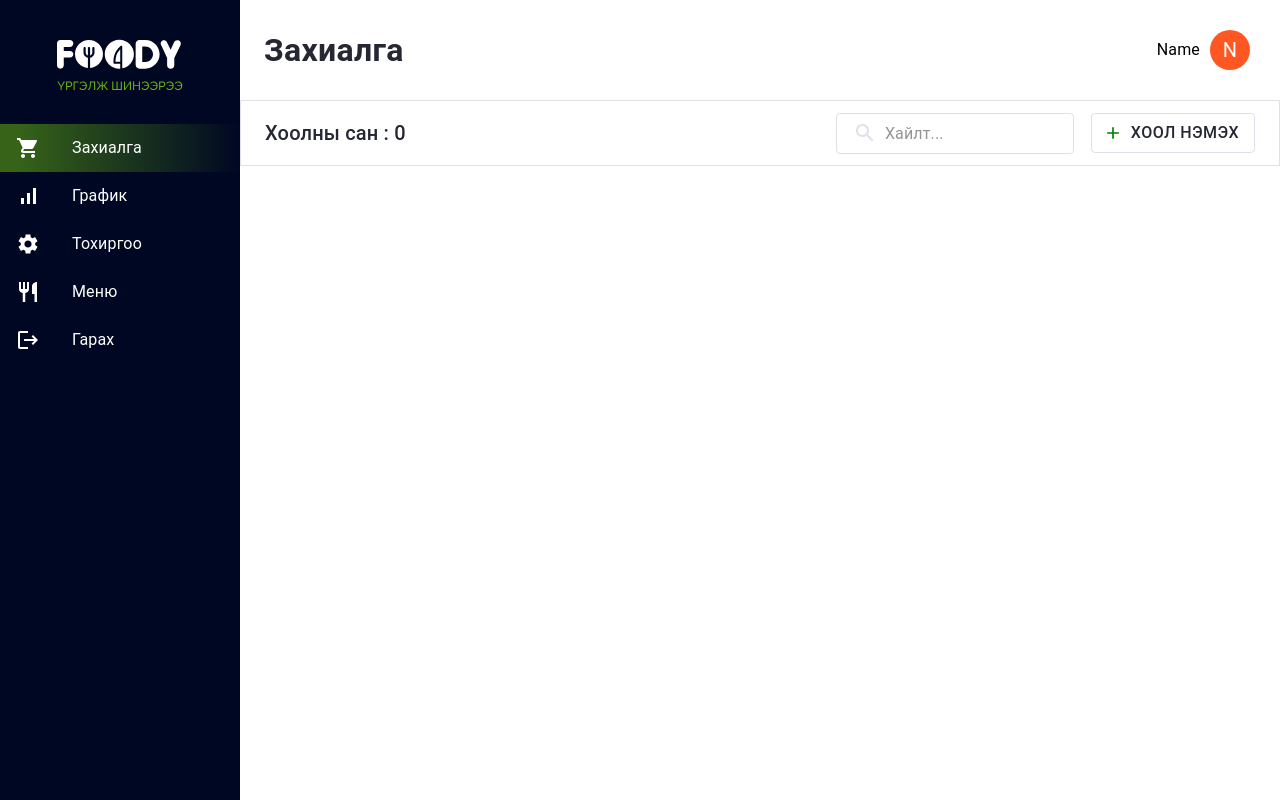
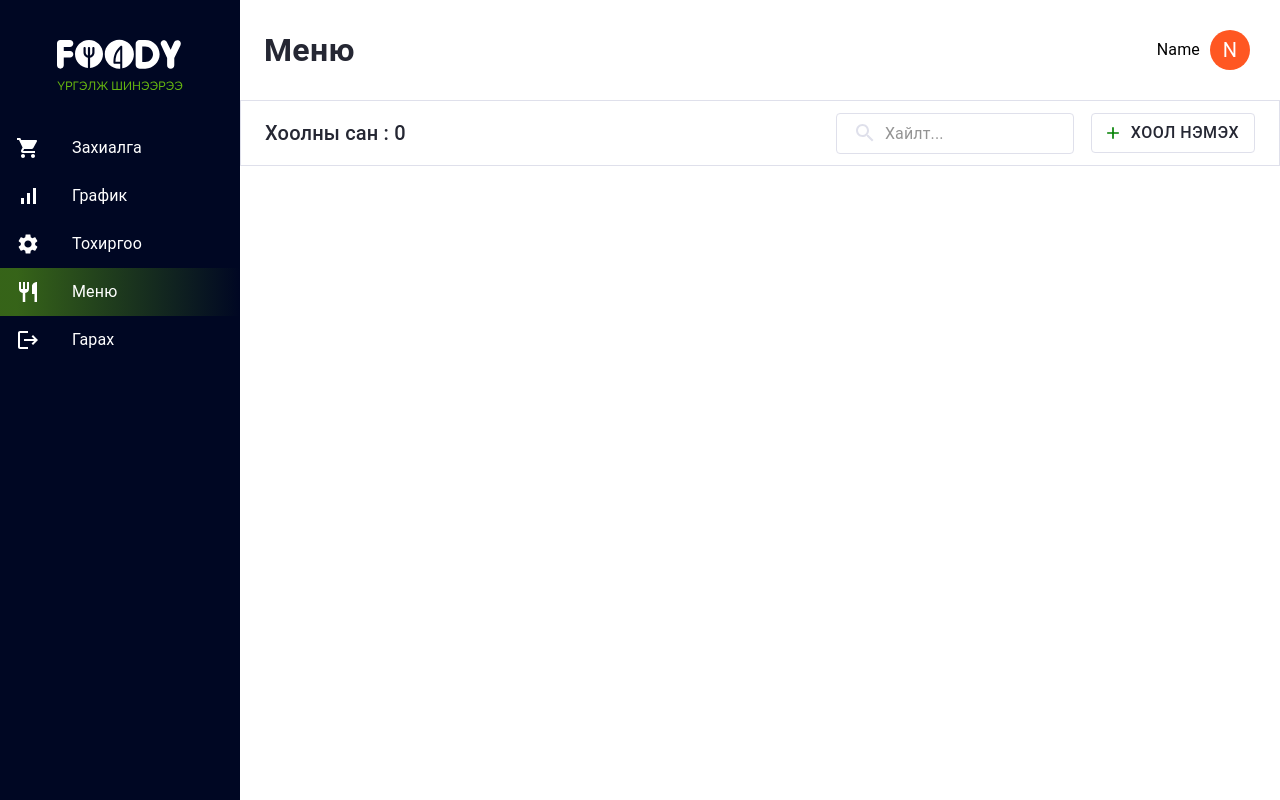
Before and after one commit to chinkhuslen/foody, a React (Create React App) app: page /menu in a window 1280 px wide. Built offline with nearby package versions, Linux system fonts and the light colour scheme.

Commit message:
fixed AppBar Bug

```diff
--- a/src/App.js
+++ b/src/App.js
@@ -5,18 +5,22 @@ import MenuPage from "./adminPages/adminMenu";
 import SettingsPage from "./adminPages/adminSettings";
 import OrderPage from "./adminPages/OrderPage";
 import ResponsiveDrawer from "./components/navigation";
-import './style.css'
-
+import "./style.css";
+import { useNavContext } from "./provider/navContext";
 const App = () => {
+  const { currentPage, setCurrentPage } = useNavContext();
+  console.log(currentPage);
   return (
     <Router>
       <div>
         <ResponsiveDrawer />
-        <Box sx={{
+        <Box
+          sx={{
             width: { sm: `calc(100% - 240px)` },
             ml: { sm: `240px` },
-        mt:'100px'
-      }}>
+            mt: "100px",
+          }}
+        >
           <Routes>
             <Route path="/" element={<OrderPage />}></Route>
             <Route path="/dashboard" element={<DashboardPage />}></Route>
--- a/src/adminPages/OrderPage.jsx
+++ b/src/adminPages/OrderPage.jsx
@@ -1,9 +1,12 @@
 import { Box } from "@mui/system"
-const OrderPage = () =>{
-    return(
-    <Box>
-        Hello
-    </Box>
+import { useNavContext } from '../provider/navContext'
+const OrderPage = () => {
+    const { setCurrentPage, currentPage } = useNavContext();
+    setCurrentPage('Захиалга');
+    return (
+        <Box>
+            Order
+        </Box>
     )
 }
 export default OrderPage
--- a/src/adminPages/adminDashboard.jsx
+++ b/src/adminPages/adminDashboard.jsx
@@ -1,4 +1,7 @@
-const DashboardPage = () =>{
-    return(<div>DashboardPage</div>)
+import { useNavContext } from '../provider/navContext'
+const DashboardPage = () => {
+    const { setCurrentPage, currentPage } = useNavContext();
+    setCurrentPage('График');
+    return (<div>DashboardPage</div>)
 }
 export default DashboardPage
--- a/src/adminPages/adminMenu.jsx
+++ b/src/adminPages/adminMenu.jsx
@@ -6,11 +6,11 @@ import Toolbar from '@mui/material/Toolbar';
 import Typography from '@mui/material/Typography';
 import InputBase from '@mui/material/InputBase';
 import SearchIcon from '@mui/icons-material/Search';
-import {Button} from '@mui/material'
+import { Button } from '@mui/material'
 import AddIcon from '@mui/icons-material/Add';
-
+import { useNavContext } from '../provider/navContext'
 const Search = styled('div')(({ theme }) => ({
-  border:'1px solid #DFE0EB',
+  border: '1px solid #DFE0EB',
   position: 'relative',
   borderRadius: theme.shape.borderRadius,
   marginLeft: 0,
@@ -44,18 +44,26 @@ const StyledInputBase = styled(InputBase)(({ theme }) => ({
     },
   },
 }));
+const addMeal = () => {
+  const root = document.getElementById('root');
+  const newDiv = document.createElement('div');
+  newDiv.innerText = 'Hello';
+  root.appendChild(newDiv);
 
-const MenuPage = () =>{
-    return(
+}
+const MenuPage = () => {
+  const { setCurrentPage, currentPage } = useNavContext();
+  setCurrentPage('Меню');
+  return (
     <Box>
       <Box sx={{ flexGrow: 1 }}>
         <AppBar
           position="static"
           elevation={0}
           sx={{
-        backgroundColor:'white',
-        color:'black',
-        border:'1px solid #DFE0EB'
+            backgroundColor: 'white',
+            color: 'black',
+            border: '1px solid #DFE0EB'
           }}
         >
           <Toolbar>
@@ -63,21 +71,21 @@ const MenuPage = () =>{
               variant="h6"
               noWrap
               component="div"
-            sx={{ flexGrow: 1, display: { xs: 'none', sm: 'block' },color:'#252733' }}
+              sx={{ flexGrow: 1, display: { xs: 'none', sm: 'block' }, color: '#252733' }}
             >
               Хоолны сан : {'0'}
             </Typography>
 
             <Search >
               <SearchIconWrapper>
-              <SearchIcon sx={{color:'#DFE0EB'}}/>
+                <SearchIcon sx={{ color: '#DFE0EB' }} />
               </SearchIconWrapper>
               <StyledInputBase
                 placeholder="Хайлт... "
                 inputProps={{ 'aria-label': 'search' }}
               />
             </Search>
-          <Button variant="outlined" sx={{color:'#252733', border:"1px solid #DFE0EB",ml:'17px',fontSize:{xs:'9px',sm:'16px'}}} startIcon={<AddIcon sx={{color:'green'}}/>}>Хоол нэмэх</Button>
+            <Button onClick={addMeal} variant="outlined" sx={{ color: '#252733', border: "1px solid #DFE0EB", ml: '17px', fontSize: { xs: '9px', sm: '16px' } }} startIcon={<AddIcon sx={{ color: 'green' }} />}>Хоол нэмэх</Button>
           </Toolbar>
         </AppBar>
       </Box>
--- a/src/adminPages/adminSettings.jsx
+++ b/src/adminPages/adminSettings.jsx
@@ -1,4 +1,7 @@
-const SettingsPage = () =>{
-    return(<div>SettingsPage</div>)
+import { useNavContext } from '../provider/navContext'
+const SettingsPage = () => {
+    const { setCurrentPage, currentPage } = useNavContext();
+    setCurrentPage('Тохиргоо');
+    return (<div>SettingsPage</div>)
 }
 export default SettingsPage
--- a/src/components/navigation.jsx
+++ b/src/components/navigation.jsx
@@ -17,11 +17,11 @@ import RestaurantIcon from "@mui/icons-material/Restaurant";
 import LogoutIcon from "@mui/icons-material/Logout";
 import ShoppingCartIcon from "@mui/icons-material/ShoppingCart";
 import { Link } from "react-router-dom";
-import {Avatar} from "@mui/material";
+import { Avatar } from "@mui/material";
 import { deepOrange, deepPurple } from '@mui/material/colors';
 import Logo from "../Logo";
 import { useState } from "react";
-
+import { useNavContext } from '../provider/navContext'
 const drawerWidth = 240;
 
 function ResponsiveDrawer(props) {
@@ -31,7 +31,7 @@ function ResponsiveDrawer(props) {
   const handleDrawerToggle = () => {
     setMobileOpen(!mobileOpen);
   };
-  const [currentPage, setCurrentPage] = useState('Захиалга')
+  const { currentPage } = useNavContext();
 
   const drawer = (
     <div>
@@ -58,8 +58,8 @@ function ResponsiveDrawer(props) {
           { text: "Меню", path: "/menu", icon: <RestaurantIcon /> },
           { text: "Гарах", path: "/", icon: <LogoutIcon /> },
         ].map((el) => (
-          <Link to={el.path} onClick={() => setCurrentPage(el.text)}>
-            <ListItem key={el.text} disablePadding sx={{ color: "#ffffff",background: currentPage==el.text ? 'linear-gradient(90deg, rgba(102,182,15,0.5303308823529411) 7%, rgba(102,182,15,0) 100%)':'none' }}>
+          <Link to={el.path}>
+            <ListItem key={el.text} disablePadding sx={{ color: "#ffffff", background: currentPage == el.text ? 'linear-gradient(90deg, rgba(102,182,15,0.5303308823529411) 7%, rgba(102,182,15,0) 100%)' : 'none' }}>
               <ListItemButton>
                 <ListItemIcon sx={{ color: "#ffffff" }}>{el.icon}</ListItemIcon>
                 <ListItemText primary={el.text} />
@@ -82,14 +82,14 @@ function ResponsiveDrawer(props) {
         position="fixed"
         sx={{
           width: { sm: `calc(100% - ${drawerWidth}px)` },
-          right:0,
-          backgroundColor:'white',
-          color:'black',
-          height:'100px',
+          right: 0,
+          backgroundColor: 'white',
+          color: 'black',
+          height: '100px',
         }}
         elevation={0}
       >
-        <Toolbar sx={{display:{sm:"flex"}, alignItems:{sm:'center'},height:'100%'}}>
+        <Toolbar sx={{ display: { sm: "flex" }, alignItems: { sm: 'center' }, height: '100%' }}>
           <IconButton
             color="inherit"
             aria-label="open drawer"
@@ -97,14 +97,14 @@ function ResponsiveDrawer(props) {
             onClick={handleDrawerToggle}
             sx={{ mr: 2, display: { sm: "none" } }}
           >
-            <MenuIcon sx={{color:'#252733'}} />
+            <MenuIcon sx={{ color: '#252733' }} />
           </IconButton>
 
-          <Typography noWrap component="div" sx={{fontSize:'32px',fontWeight:'700' ,lineHeight:'40px',color:'#252733'}}>
+          <Typography noWrap component="div" sx={{ fontSize: '32px', fontWeight: '700', lineHeight: '40px', color: '#252733' }}>
             {currentPage}
           </Typography>
 
-          <Box sx={{position:'absolute', right:30+"px", display:"flex", alignItems:'center',gap:10+'px'}}>
+          <Box sx={{ position: 'absolute', right: 30 + "px", display: "flex", alignItems: 'center', gap: 10 + 'px' }}>
             <Typography>
               Name
             </Typography>
@@ -153,7 +153,7 @@ function ResponsiveDrawer(props) {
             "& .MuiDrawer-paper": {
               boxSizing: "border-box",
               width: drawerWidth,
-              border:'none',
+              border: 'none',
             },
           }}
           open
--- a/src/index.js
+++ b/src/index.js
@@ -1,13 +1,16 @@
-import React from 'react';
-import ReactDOM from 'react-dom/client';
-import './index.css';
-import App from './App';
-import reportWebVitals from './reportWebVitals';
+import React from "react";
+import ReactDOM from "react-dom/client";
+import "./index.css";
+import App from "./App";
+import reportWebVitals from "./reportWebVitals";
+import { NavProvider } from "./provider/navContext";
 
-const root = ReactDOM.createRoot(document.getElementById('root'));
+const root = ReactDOM.createRoot(document.getElementById("root"));
 root.render(
   <React.StrictMode>
-    <App />
+    <NavProvider>
+      <App />
+    </NavProvider>
   </React.StrictMode>
 );
 
--- /dev/null
+++ b/src/provider/navContext.jsx
@@ -0,0 +1,15 @@
+import { createContext, useContext, useState } from "react";
+
+const NavContext = createContext();
+
+
+export const NavProvider = ({ children }) => {
+    const [currentPage, setCurrentPage] = useState('');
+
+    return (
+        <NavContext.Provider value={{ currentPage, setCurrentPage }}>
+            {children}
+        </NavContext.Provider>
+    )
+}
+export const useNavContext = () => useContext(NavContext)
```
Lines whose indentation alone changed are shown as unchanged.
